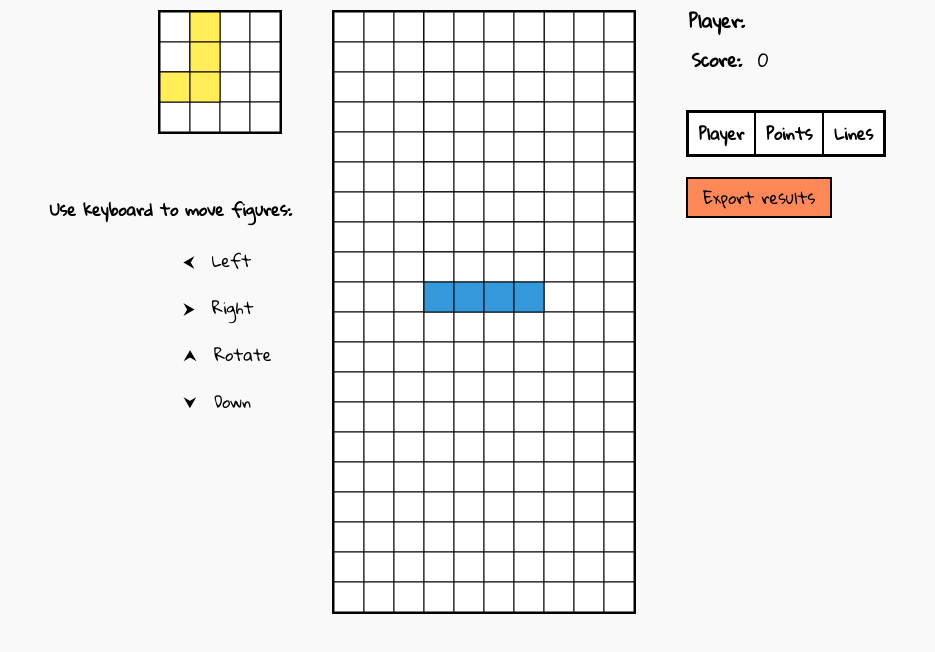
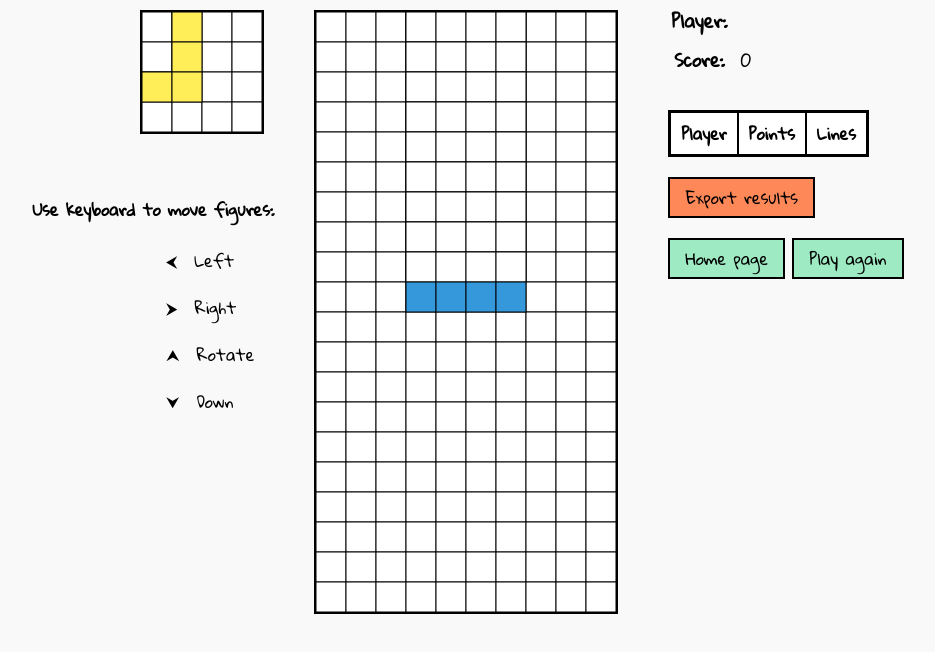
Before and after one commit to kristina-solovyova/tetris, a plain HTML site: page tetris.html in a window 1280 px wide. Shown: the part 106-758 px from the top of the page, without its empty margins (172-1107 px from the left). Drawn offline with Linux system fonts and the light colour scheme.

Commit message:
Add ref to home and play again buttons

```diff
--- a/css/style.css
+++ b/css/style.css
@@ -27,6 +27,15 @@ button {
 button:hover {
     background-color: #ff7146;
     box-shadow: 3px 3px 5px 1px rgba(0,0,0,0.2);
+}
+
+.reference button {
+    margin-top: 20px;
+    background-color: #9deac3;
+}
+
+.reference button:hover {
+    background-color: #48ec8d;
 }
 
 .left-menu {
--- a/js/score.js
+++ b/js/score.js
@@ -23,7 +23,8 @@ class Score {
             lines: this.lines
         });
         this.records.sort((a, b) => b.points - a.points);
-        this.records.length = MAX_RECORDS_NUM;
+        this.records.length = (this.records.length > MAX_RECORDS_NUM) ?
+            MAX_RECORDS_NUM : this.records.length;
         this.setRecords();
         this.displayRecords();
     }
--- a/tetris.html
+++ b/tetris.html
@@ -38,6 +38,10 @@
                 <tbody></tbody>
             </table>
             <button id="export" onclick="exportRecords()">Export results</button>
+            <div class="reference">
+                <button onclick="toHomePage()">Home page</button>
+                <button onclick="location.reload()">Play again</button>
+            </div>
         </div>
     </div>
     <script src="js/figures.js"></script>
@@ -55,6 +59,10 @@
             document.body.removeChild(a);
             URL.revokeObjectURL(url);
         }
+
+        function toHomePage() {
+            window.location.href = "index.html";
+        }
     </script>
 </body>
 </html>
```
